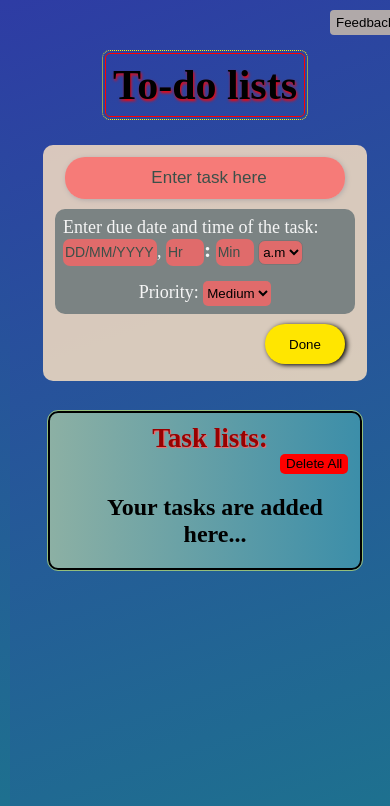
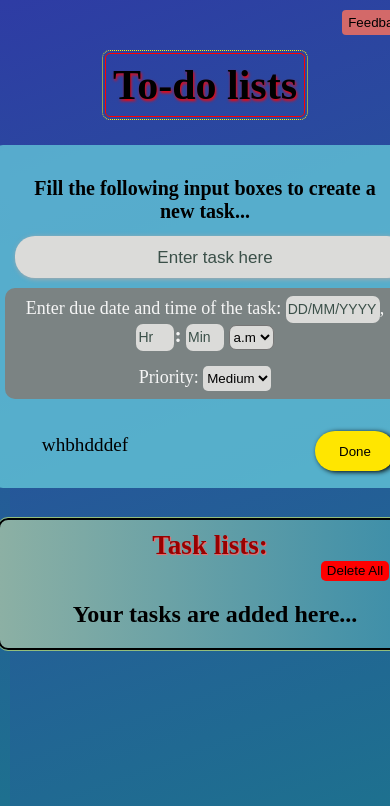
Before and after one commit to Adarsh20082006/To-Do-list, a plain HTML site: page Index.html in a window 390 px wide. Both pictures are taken after a click on the button "Add a task". Shown: the top 806 px of the page. Drawn offline with Linux system fonts and the light colour scheme.

Commit message:
change in appearence

```diff
--- a/Index.html
+++ b/Index.html
@@ -8,7 +8,7 @@
     <link rel="html" href="feedback.html" type="text/html">
 </head>
 <body>
-  <aside><a href="./feedback.html"><button class="feedback">Feedback</button></a><button class="help">Help</button></aside>
+  <aside><a href="./feedback.html"><button class="feedback">Feedback</button></a></aside>
   <h1>To-do lists</h1>
   <button id="addList">Add a task</button>
  <!-- <div class="parent-div">
@@ -16,14 +16,15 @@
     <button class="ok" type='Submit' fdprocessedid="ncwqco">Create</button></div> -->
     <section class="data-taken">
     <div class="entering">
+      <h3>Fill the following input boxes to create a new task...</h3><br>
     <input type="text" class="createTask" placeholder="Enter task here">
 
     </div><br>
     <div class="due">
       <label for="date">Enter due date and time of the task:</label>
       <input type="text" class="due-date" name="date"  placeholder="DD/MM/YYYY"><span class="comma">,</span>
-      <input type="text" class="due-time-1" pattern="[1-12]{2}" placeholder="Hr"><span class="colen">:</span>
-      <input type="text" class="due-time-2" pattern="[0-59]{2}" placeholder="Min">
+      <input type="text" class="due-time-1" pattern="[1-9]{2}" placeholder="Hr"><span class="colen">:</span>
+      <input type="text" class="due-time-2" pattern="[0-9]{2}" placeholder="Min">
       <select class="time-zone"><option value="am">a.m</option><option value="pm">p.m</option></select>
       <div class="prior">
       <label for="priority">Priority:</label>
@@ -31,8 +32,9 @@
         <option value="Low">Low</option>
         <option value="Medium" selected>Medium</option>
         <option value="High">High</option>
-      </select></div>
+      </select><br>
     </div>
+    </div>  <span class="due-time-1-span">whbhdddef</span>
     <button class="done">Done</button>
     </section>
   <div class="lists" id="lists">
--- a/feedback.js
+++ b/feedback.js
@@ -52,5 +52,6 @@ let title="To do list web app was "+(document.querySelector(".values").textConte
 
 document.querySelector(".submit").addEventListener("click",()=>{
     document.querySelector("a").href=`mailto:adarshakashmm@gmail.com?subject=${sub}.
-    &body=To do list web app was ${(document.querySelector(".values").textContent)}.<br> ${document.querySelector(".describe").value}`;
+    &body=To do list web app was ${(document.querySelector(".values").textContent)}.
+     ${document.querySelector(".describe").value}`;
 })
--- a/index.css
+++ b/index.css
@@ -33,11 +33,11 @@ div>h2 {
 }
 
 .lists {
-    margin-top: 30px;
+    margin: 30px 10px ;
     border: 2px solid black;
     height: auto;
-    width: 482px;
-    padding-left: 10px;
+    width: 450px;
+
     border-radius: 10px;
     outline: 1px solid rgb(148, 190, 124);
     background: linear-gradient(90deg, rgb(140, 176, 164), rgb(60, 142, 169));
@@ -140,7 +140,7 @@ ul {
 }
 
 .dlt {
-    margin-left: 400px;
+    margin-left: 370px;
     background-color: red;
     border: none;
     border-radius: 5px;
@@ -152,22 +152,27 @@ ul {
 
 .entering {
     display: flex;
-    justify-content: space-between;
+    flex-direction: column;
+    justify-content: flex-start;
     width: auto;
     max-width: 500px;
     text-align: center;
     margin: 0px 10px;
+
+}
+.entering h3{
+    font-size: 20px;
 }
 
 .entering input {
+    margin-top: -25px;
     text-align: center;
-    flex: 1;
     height: 40px;
-    border: none;
+    font-size: 18px;
     outline: none;
     border-radius: 20px;
     padding-left: 10px;
-    width: 60%;
+    width: 100%;
     box-shadow: 1px 1px 5px #b0a9a9;
 }
 
@@ -194,6 +199,12 @@ ul {
     height: 25px;
     border-radius: 7px;
     width: 90px;
+}
+.due-time-1-span{
+position: relative;
+top:35px;
+right: 120px;
+font-size: larger;
 }
 
 .due .due-time-1,
@@ -243,7 +254,7 @@ ul {
 }
 
 .data-taken {
-    background-color: rgba(255, 228, 196, 0.819);
+    background-color: rgba(97, 194, 215, 0.819);
     padding: 12px;
     border-radius: 10px;
     display: none;
@@ -252,7 +263,7 @@ ul {
 
 .data-taken input,
 .data-taken select {
-    background-color: #ff6464c3;
+    background-color: #dbdbd9;
 }
 
 .data-taken .adding {
@@ -269,11 +280,11 @@ ul {
     font-size: 16px;
     margin-top: -5px;
 }
-.feedback,.help{
+.feedback{
 height: 25px;
 margin-left: 5px;
 position: relative;
-left: 180px;
+left: 190px;
 top:10px;
 border:none;
 border-radius: 4px;
@@ -290,7 +301,7 @@ cursor: pointer;
         width: 100%;
         background-repeat: no-repeat;
         height: 100vh;
-
+        text-align: center;
     }
 
     html {
@@ -360,5 +371,114 @@ cursor: pointer;
         flex-grow: 1;
         padding: 0px 5px;
     }
+    .feedback{
+    left: 112px;
+    background-color: #d36969;
+    }
+}
+@media screen and (max-width:600px){
+    body {
 
+        display: flex;
+        flex-direction: column;
+        align-items: center;
+        width: 100%;
+        background-repeat: no-repeat;
+        height: 100vh;
+        text-align: center;
+    }
+
+    html {
+        display: flex;
+        flex-direction: column;
+        align-items: center;
+        background: linear-gradient(#2e3ca4, rgb(29, 115, 142));
+    }
+
+    .lists {
+        margin-top: 30px;
+        border: 2px solid black;
+        height: auto;
+        width: 400px;
+        padding-left: 10px;
+        border-radius: 10px;
+        outline: 1px solid rgb(148, 190, 124);
+        background: linear-gradient(90deg, rgb(140, 176, 164), rgb(60, 142, 169));
+    }
+
+    .dlt {
+        margin-left: 290px;
+        margin-top: -190px;
+
+    }
+
+    .data-taken {
+        width: 400px;
+    }
+
+    .done {
+        margin: 10px 10px 5px 310px;
+    }
+
+    li {
+        width: auto;
+        font-size: 20px;
+        font-weight: 400;
+        padding: 5px 0px;
+        display: flex;
+        justify-content: space-between;
+        align-items: center;
+        margin-right: 5px;
+    }
+
+    .newBtn {
+        margin-right: 5px;
+        margin-top: 13px;
+        height: 25px;
+        justify-content: space-around;
+    }
+
+    .li-item {
+        margin-top: 5px;
+        border-bottom: 1px solid black;
+    }
+
+    [type="checkbox"] {
+        height: 15px;
+    }
+
+    .li-item {
+        border-bottom: 1px solid black;
+        display: flex;
+        align-items: center;
+        flex-wrap: wrap;
+        flex-grow: 1;
+        padding: 0px 5px;
+    }
+    .feedback{
+    left: 170px;
+    background-color: #d36969;
+    }
+    .entering {
+        display: flex;
+        flex-direction: column;
+        justify-content: flex-start;
+        width: auto;
+        max-width: 500px;
+        text-align: center;
+        margin: 0px 10px;
+
+    }
+
+    .entering input {
+        margin-top: -25px;
+        text-align: center;
+        height: 40px;
+        border: none;
+        outline: none;
+        border-radius: 20px;
+        padding-left: 10px;
+        width: 100%;
+        box-shadow: 1px 1px 5px #b0a9a9;
+    }
 }
--- a/index.js
+++ b/index.js
@@ -173,15 +173,20 @@ done.addEventListener("click", () => {
     createTask.style.display = "flex";
     parentBox.style.display = "none";
     enter2(dataEntered, date, time1, time2, timeZone);
+
+
+if((document.querySelector(".due-time-1").value > 12)||(document.querySelector(".due-time-2").value > 59)){
+    document.querySelector(".due-time-1-span").textContent="Invalid";
+    document.querySelector(".due-time-1-span").style.color="red";}
+else if(document.querySelector(".due-time-1").value <= 12){
+    enter2(dataEntered, date, time1, time2, timeZone);
+    document.querySelector(".due-time-1-span").textContent="";
     document.querySelector(".createTask").value = "";
     document.querySelector(".due-date").value = "";
     document.querySelector(".due-time-1").value = "";
     document.querySelector(".due-time-2").value = "";
+}
 })
-if (document.body.style.width >= "470px") {
-    console.log("ahcga");
-}
-
 function enter2(a, b, c, d, e) {
     let item = document.createElement("li");
 
```
